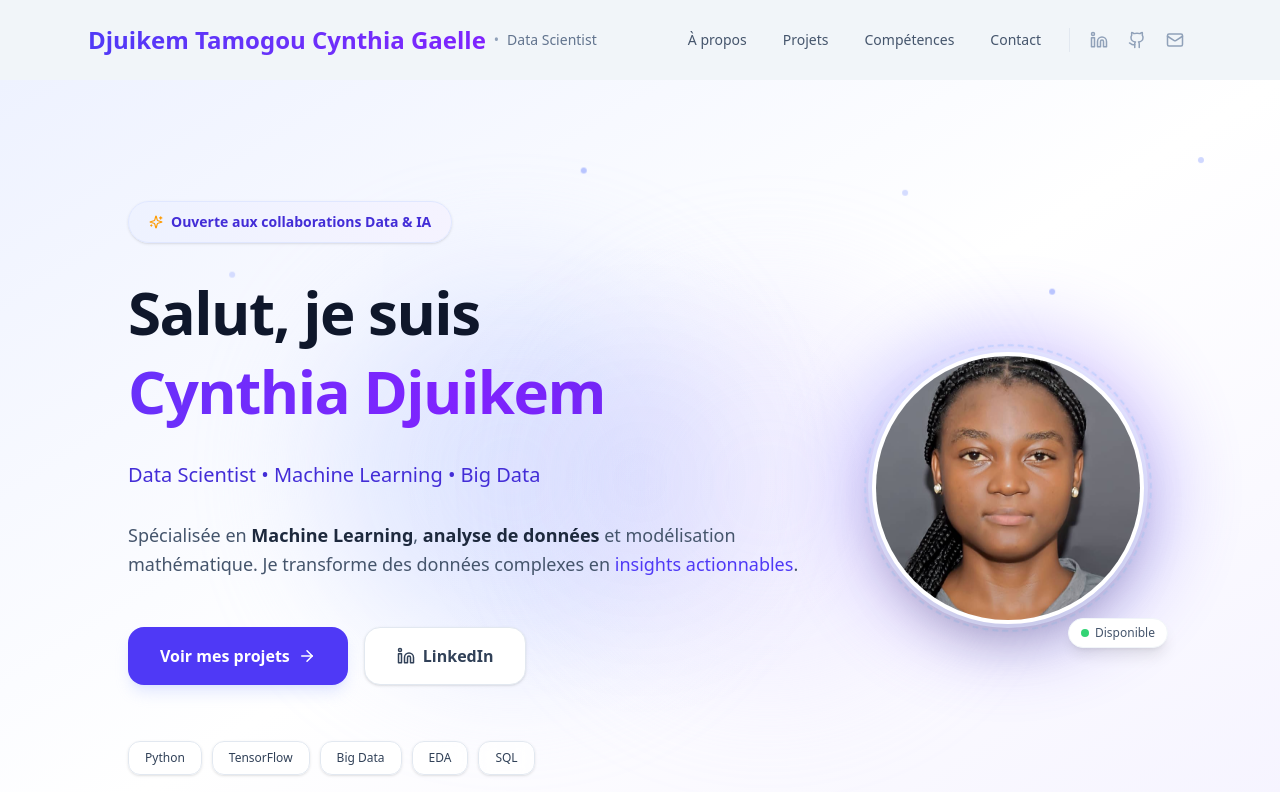
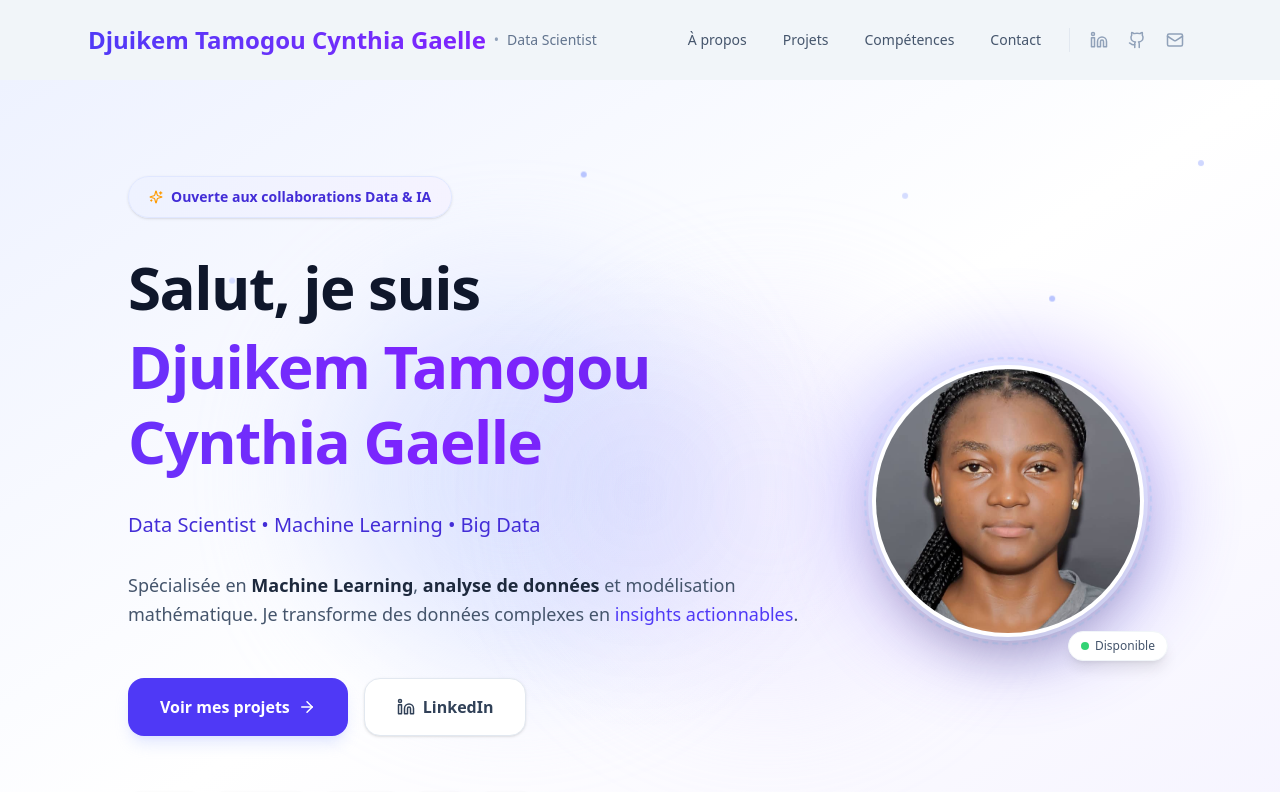
Before and after one commit to Djuikem/portfolio-cynthia, a Next.js app: page / in a window 1280 px wide. Shown: the top 792 px of the page. Built offline with nearby package versions, Linux system fonts and the light colour scheme.

Commit message:
Design change V4

```diff
--- a/src/components/sections/HeroSection.tsx
+++ b/src/components/sections/HeroSection.tsx
@@ -114,7 +114,7 @@ export default function HeroSection() {
           <h1 className="text-3xl sm:text-4xl md:text-5xl lg:text-6xl font-extrabold text-slate-900 leading-tight tracking-tight">
             <span className="block">Salut, je suis</span>
             <span className="block mt-1 bg-gradient-to-r from-indigo-600 via-violet-600 to-indigo-700 bg-clip-text text-transparent animate-gradient">
-              Cynthia Djuikem
+               Djuikem Tamogou Cynthia Gaelle
             </span>
           </h1>
 
```
